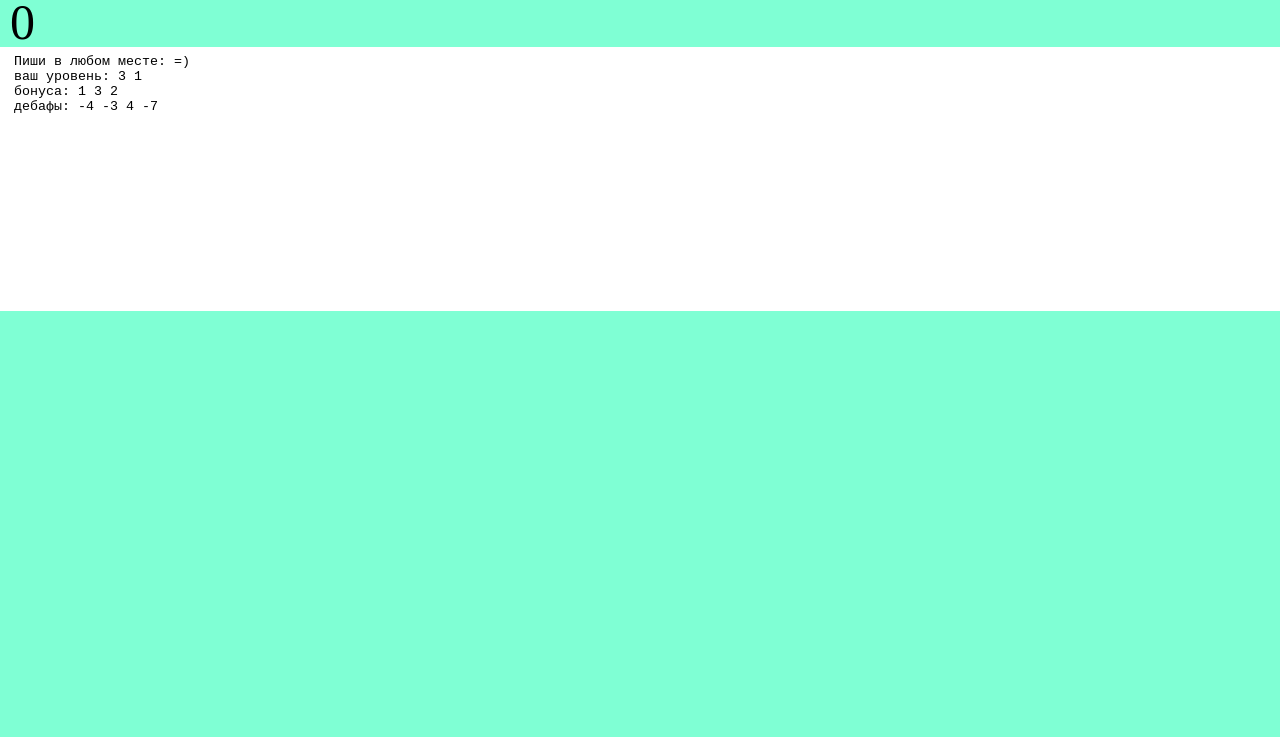
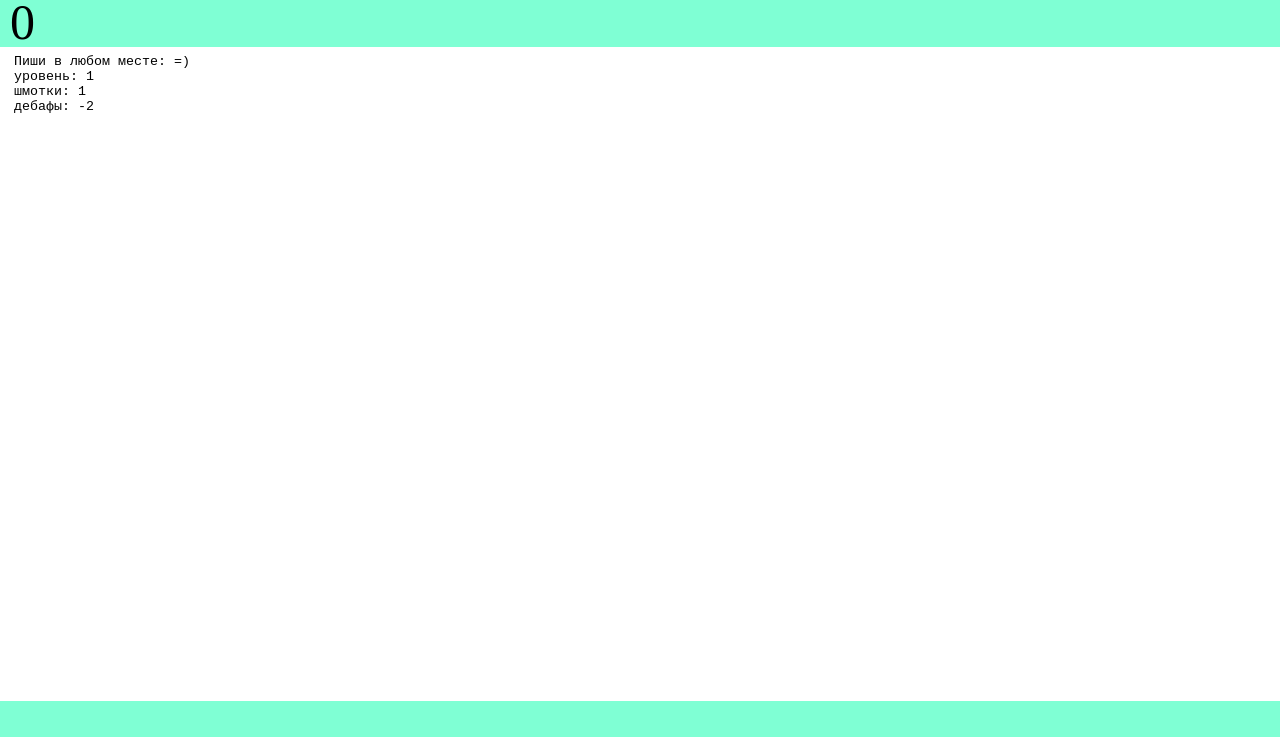
Before and after one commit to Domovikx/munchkin-lv, a plain HTML site: page index.html in a window 1280 px wide. Shown: the part 63-800 px from the top of the page. Drawn offline with nearby package versions, Linux system fonts and the light colour scheme.

Commit message:
chore: trying to make a high textarea

```diff
--- a/assets/css/style.css
+++ b/assets/css/style.css
@@ -1,8 +1,9 @@
 textarea {
     width: 100%;
-    height: 250px;
+    height: 640px;
     padding: 7px 14px;
     border: 0px;
+    overflow: hidden;
 }
 
 body {
--- a/assets/js/mine.js
+++ b/assets/js/mine.js
@@ -16,36 +16,22 @@ $(document).ready(function () {
 
 
 function calculator() {
-    // $('#result').html(textarea);
 
-    let arr = textarea.split(/[^-0-9]/); // подумать - /[^-0-9]*/
-
-
-    for (const a of arr) {
-        console.log('a1', a)
-    }
-
+    let arr = textarea.split(/[^-0-9]/); // подумать - как оптимизировать
 
     let newArr = [];
     for (let i = 0; i < arr.length; i++) {
-        // if (arr[i - 1] == '-' && arr[i] > 0) {
-        //     newArr.push(-arr[i]);
-        // }
         if (arr[i] > 0) {
             newArr.push(+arr[i]);
         } else if (arr[i] <= 0) {
             newArr.push(+arr[i]);
         }
-
     }
 
     let sum = 0;
     for (const a of newArr) {
-        // console.log('a :', a);
         sum += a;
     }
 
     $('#result').html(sum);
-
-
 }
--- a/index.html
+++ b/index.html
@@ -20,9 +20,9 @@
             <!-- нужно ли использовать name? или можно обойтись только - id? -->
             <textarea id="textarea">
 Пиши в любом месте: =)
-ваш уровень: 3 1
-бонуса: 1 3 2
-дебафы: -4 -3 4 -7
+уровень: 1
+шмотки: 1
+дебафы: -2
             </textarea>
         </div>
     </main>
```
